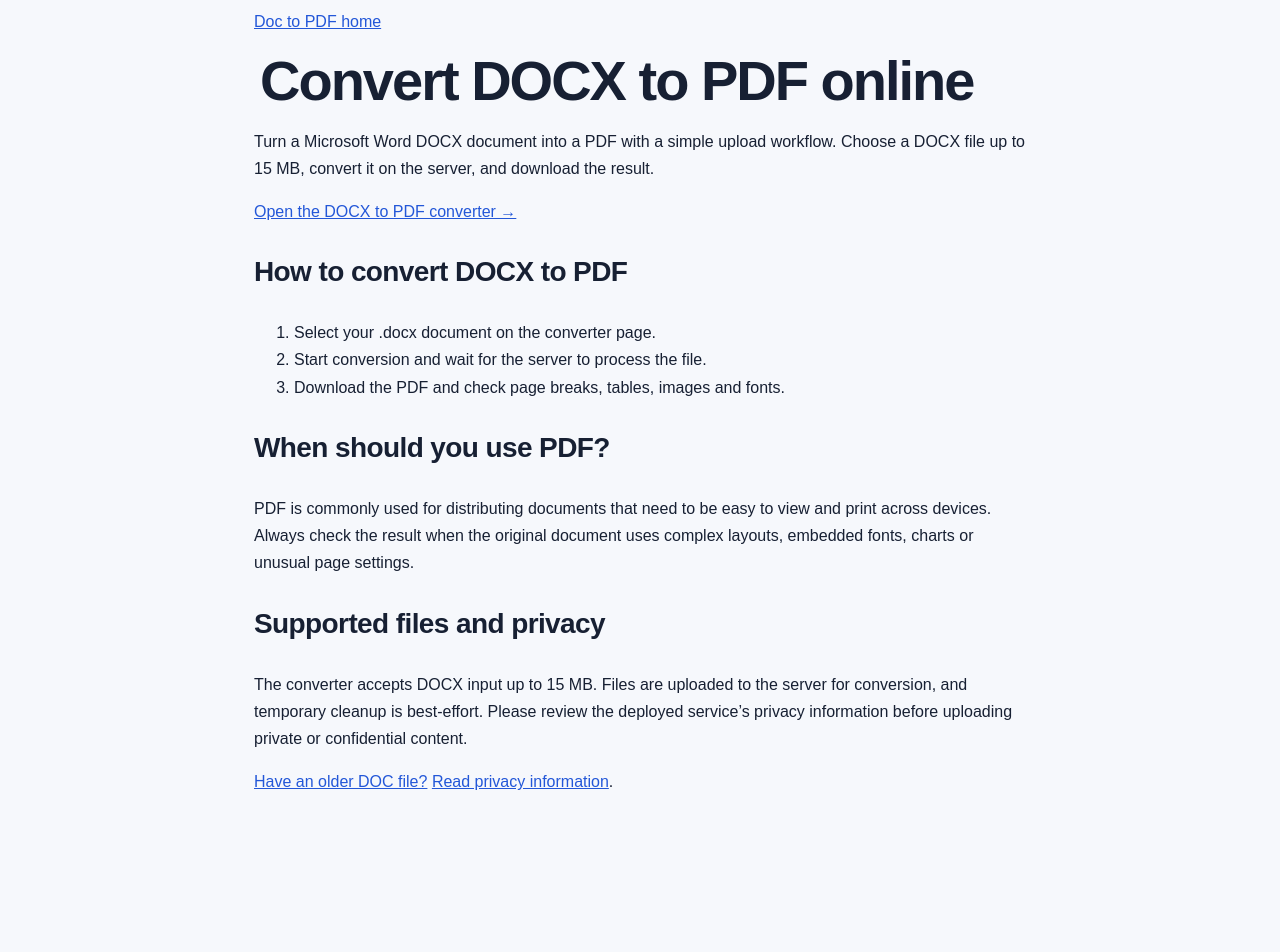
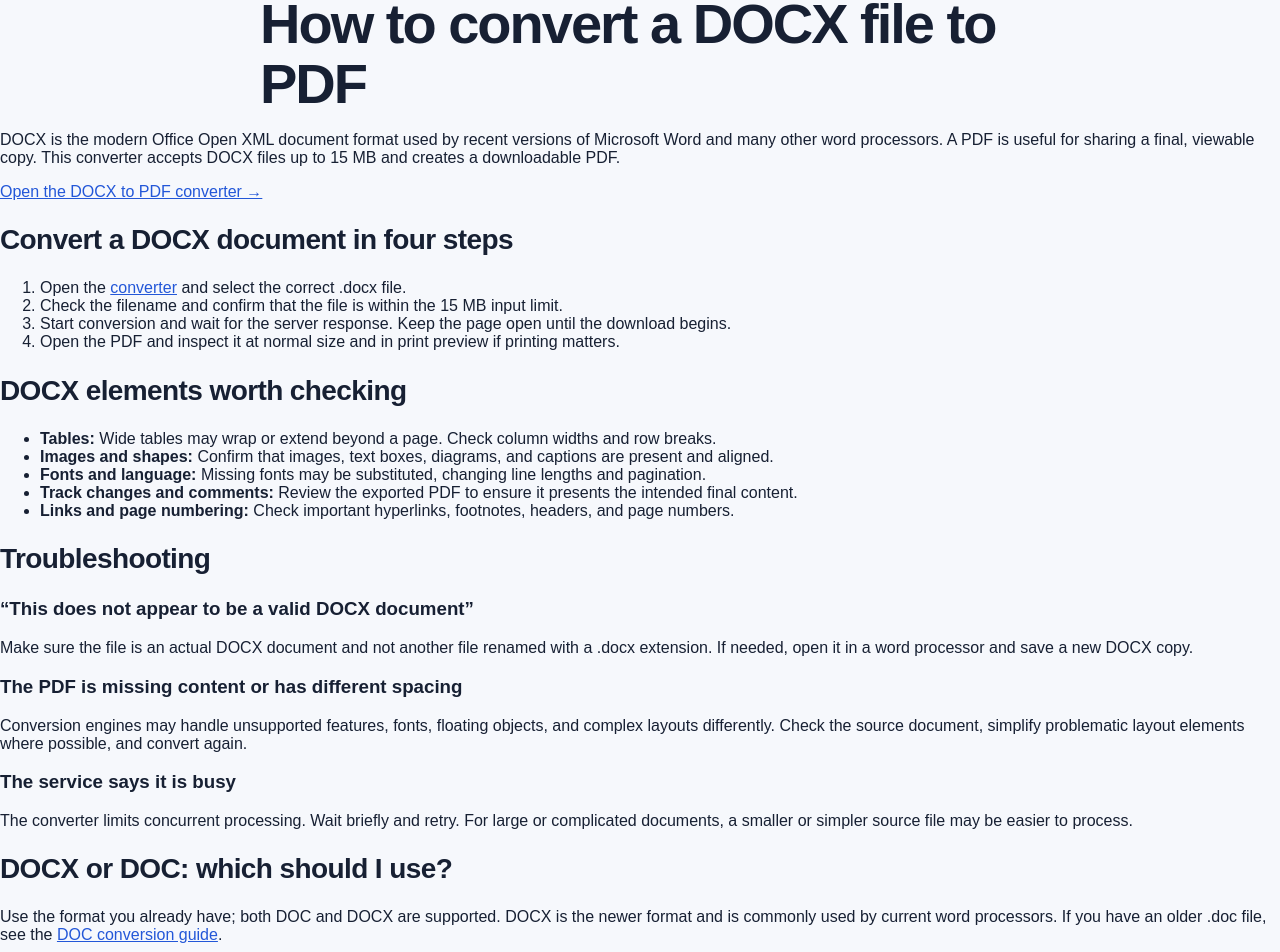
Before and after one commit to Monupatel62/doc-to-pdf, a Next.js app: page /docx-to-pdf in a window 1280 px wide. Shown: the part 40-992 px from the top of the page. Before the commit the page ends 899 px from the top, so only its background shows below. Built offline with nearby package versions, Linux system fonts and the light colour scheme; no server answers.

Commit message:
content: expand DOCX conversion guide

```diff
--- a/app/docx-to-pdf/page.tsx
+++ b/app/docx-to-pdf/page.tsx
@@ -3,27 +3,43 @@ import Link from "next/link";
 
 export const metadata: Metadata = {
   title: "Convert DOCX to PDF Online | Doc to PDF",
-  description: "Convert modern Microsoft Word DOCX documents to PDF online. Upload a DOCX file up to 15 MB and download a PDF copy.",
+  description: "Convert modern Word DOCX documents to PDF with practical steps for checking tables, fonts, page layout, and common conversion issues.",
   alternates: { canonical: "/docx-to-pdf" },
-  openGraph: {
-    title: "Convert DOCX to PDF Online",
-    description: "Convert a Word DOCX document to a downloadable PDF in a few steps.",
-    type: "website"
-  }
+  openGraph: { title: "Convert DOCX to PDF Online", description: "A practical DOCX-to-PDF guide with formatting checks and troubleshooting.", type: "website" }
 };
 
 export default function DocxToPdfPage() {
-  return <main style={{ maxWidth: 820, margin: "0 auto", padding: "48px 24px", lineHeight: 1.7 }}>
-    <nav><Link href="/">Doc to PDF home</Link></nav>
-    <h1>Convert DOCX to PDF online</h1>
-    <p>Turn a Microsoft Word DOCX document into a PDF with a simple upload workflow. Choose a DOCX file up to 15 MB, convert it on the server, and download the result.</p>
-    <p><Link href="/">Open the DOCX to PDF converter →</Link></p>
-    <h2>How to convert DOCX to PDF</h2>
-    <ol><li>Select your .docx document on the converter page.</li><li>Start conversion and wait for the server to process the file.</li><li>Download the PDF and check page breaks, tables, images and fonts.</li></ol>
-    <h2>When should you use PDF?</h2>
-    <p>PDF is commonly used for distributing documents that need to be easy to view and print across devices. Always check the result when the original document uses complex layouts, embedded fonts, charts or unusual page settings.</p>
-    <h2>Supported files and privacy</h2>
-    <p>The converter accepts DOCX input up to 15 MB. Files are uploaded to the server for conversion, and temporary cleanup is best-effort. Please review the deployed service’s privacy information before uploading private or confidential content.</p>
-    <p><Link href="/doc-to-pdf">Have an older DOC file?</Link> <Link href="/privacy">Read privacy information</Link>.</p>
+  return <main className="guidePage">
+    <nav aria-label="Breadcrumb"><Link href="/">Home</Link> / DOCX guide</nav>
+    <h1>How to convert a DOCX file to PDF</h1>
+    <p>DOCX is the modern Office Open XML document format used by recent versions of Microsoft Word and many other word processors. A PDF is useful for sharing a final, viewable copy. This converter accepts DOCX files up to 15 MB and creates a downloadable PDF.</p>
+    <p><Link className="guideCta" href="/">Open the DOCX to PDF converter →</Link></p>
+    <h2>Convert a DOCX document in four steps</h2>
+    <ol>
+      <li>Open the <Link href="/">converter</Link> and select the correct .docx file.</li>
+      <li>Check the filename and confirm that the file is within the 15 MB input limit.</li>
+      <li>Start conversion and wait for the server response. Keep the page open until the download begins.</li>
+      <li>Open the PDF and inspect it at normal size and in print preview if printing matters.</li>
+    </ol>
+    <h2>DOCX elements worth checking</h2>
+    <ul>
+      <li><strong>Tables:</strong> Wide tables may wrap or extend beyond a page. Check column widths and row breaks.</li>
+      <li><strong>Images and shapes:</strong> Confirm that images, text boxes, diagrams, and captions are present and aligned.</li>
+      <li><strong>Fonts and language:</strong> Missing fonts may be substituted, changing line lengths and pagination.</li>
+      <li><strong>Track changes and comments:</strong> Review the exported PDF to ensure it presents the intended final content.</li>
+      <li><strong>Links and page numbering:</strong> Check important hyperlinks, footnotes, headers, and page numbers.</li>
+    </ul>
+    <h2>Troubleshooting</h2>
+    <h3>“This does not appear to be a valid DOCX document”</h3><p>Make sure the file is an actual DOCX document and not another file renamed with a .docx extension. If needed, open it in a word processor and save a new DOCX copy.</p>
+    <h3>The PDF is missing content or has different spacing</h3><p>Conversion engines may handle unsupported features, fonts, floating objects, and complex layouts differently. Check the source document, simplify problematic layout elements where possible, and convert again.</p>
+    <h3>The service says it is busy</h3><p>The converter limits concurrent processing. Wait briefly and retry. For large or complicated documents, a smaller or simpler source file may be easier to process.</p>
+    <h2>DOCX or DOC: which should I use?</h2>
+    <p>Use the format you already have; both DOC and DOCX are supported. DOCX is the newer format and is commonly used by current word processors. If you have an older .doc file, see the <Link href="/doc-to-pdf">DOC conversion guide</Link>.</p>
+    <h2>Upload and privacy notes</h2>
+    <p>Your selected file is uploaded to the server for conversion. Temporary working files are removed on a best-effort basis; this should not be understood as a guarantee of secure erasure from every system or backup. Do not upload sensitive documents unless you are comfortable with the service's processing practices described in the <Link href="/privacy">privacy information</Link>.</p>
+    <h2>Frequently asked questions</h2>
+    <h3>Can I edit the PDF with this tool?</h3><p>No. This utility converts a Word document to a PDF download; it does not provide PDF editing or reverse conversion.</p>
+    <h3>Will every DOCX convert successfully?</h3><p>No conversion service can promise that every document will work. Damaged files, unsupported elements, resource limits, or temporary service issues can cause a failure.</p>
+    <p>Learn more about the service on the <Link href="/about">About page</Link> or return to the <Link href="/">converter</Link>.</p>
   </main>;
 }
```
